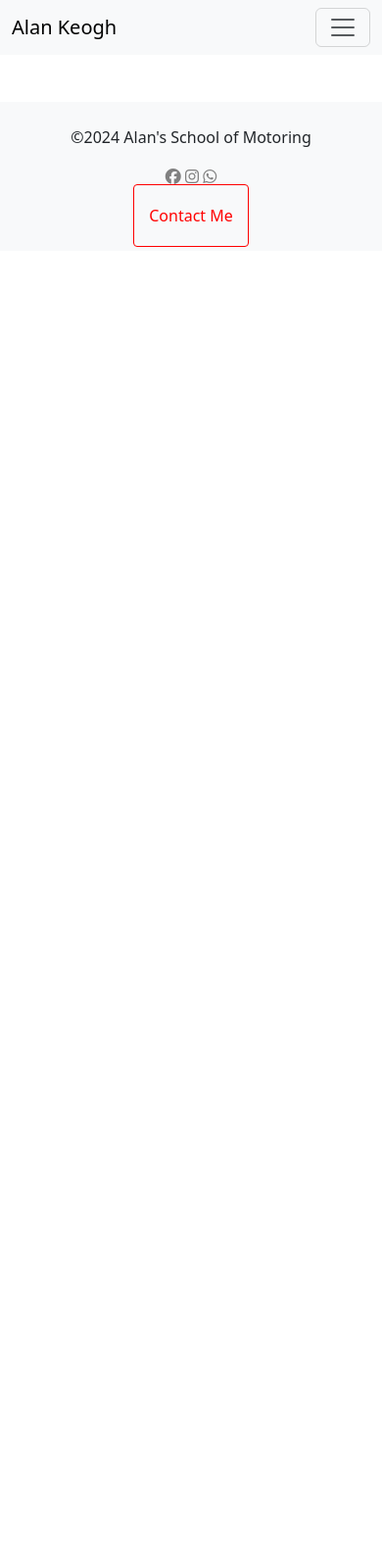
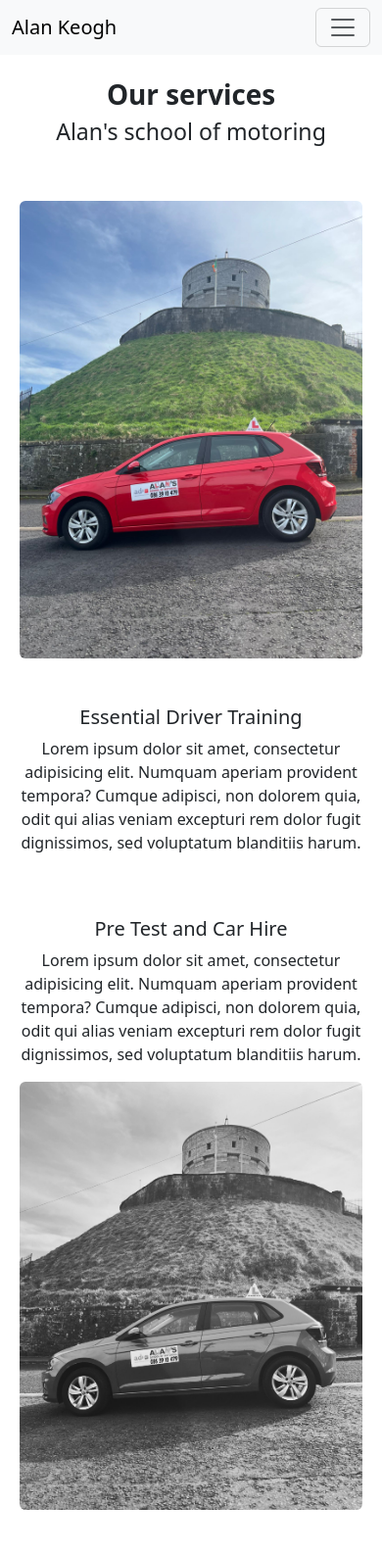
Before and after one commit to SaraChaLo/Alans-school-of-motoring, a plain HTML site: page ourservices.html in a window 390 px wide. Shown: the top 1586 px of the page at 98% size. Before the commit the page ends 844 px from the top, so only its background shows below. Drawn offline with nearby package versions, Linux system fonts and the light colour scheme.

Commit message:
Update ourservices.html

```diff
--- a/ourservices.html
+++ b/ourservices.html
@@ -64,6 +64,60 @@
         </div>
       </div>
     </nav>
+    <main>
+      <h1 class="first-line"><strong>Our services</strong></h1>
+      <h3 class="line text-center">Alan's school of motoring</h3>
+      <div class="container text-center">
+        <div class="row">
+          <div class="col-md-6 mt-5">
+              <img src="images/Car-colour.jpeg" class="img-fluid rounded" alt="Alan's car for school of motoring">
+          </div>
+          <div class="col-md-6 mt-5">
+           <h5>Essential Driver Training</h5>
+           <p>Lorem ipsum dolor sit amet, consectetur adipisicing elit. Numquam
+                  aperiam provident tempora? Cumque adipisci, non dolorem quia, odit qui
+                  alias veniam excepturi rem dolor fugit dignissimos, sed voluptatum
+                  blanditiis harum.</p>
+          </div>
+        </div>
+        <div class="row mt-5">
+          <div class="col-md-6">
+            <h5>Pre Test and Car Hire</h5>
+            <p>Lorem ipsum dolor sit amet, consectetur adipisicing elit. Numquam
+              aperiam provident tempora? Cumque adipisci, non dolorem quia, odit qui
+              alias veniam excepturi rem dolor fugit dignissimos, sed voluptatum
+              blanditiis harum.</p>
+          </div>
+          <div class="col-md-6">
+            <img src="images/Car-black-white.jpeg" class="img-fluid rounded" alt="Alan's driving car">
+          </div>
+          <div class="row mt-5">
+            <div class="col-md-6">
+                <img src="images/Car-colour.jpeg" class="img-fluid rounded" alt="Alan's car for school of motoring">
+            </div>
+            <div class="col-md-6">
+             <h5>Mock Tests</h5>
+             <p>Lorem ipsum dolor sit amet, consectetur adipisicing elit. Numquam
+                    aperiam provident tempora? Cumque adipisci, non dolorem quia, odit qui
+                    alias veniam excepturi rem dolor fugit dignissimos, sed voluptatum
+                    blanditiis harum.</p>
+            </div>
+          </div>
+          <div class="row mt-5">
+            <div class="col-md-6">
+              <h5>Motorway and Parking lessons</h5>
+              <p>Lorem ipsum dolor sit amet, consectetur adipisicing elit. Numquam
+                aperiam provident tempora? Cumque adipisci, non dolorem quia, odit qui
+                alias veniam excepturi rem dolor fugit dignissimos, sed voluptatum
+                blanditiis harum.</p>
+            </div>
+            <div class="col-md-6">
+              <img src="images/Car-black-white.jpeg" class="img-fluid rounded" alt="Alan's driving car">
+            </div>
+          </div>
+        </div>
+      </div>
+    </main>
     <footer class="bg-light py-4 mt-5">
       <div class="container">
 				<div class="row">
```
